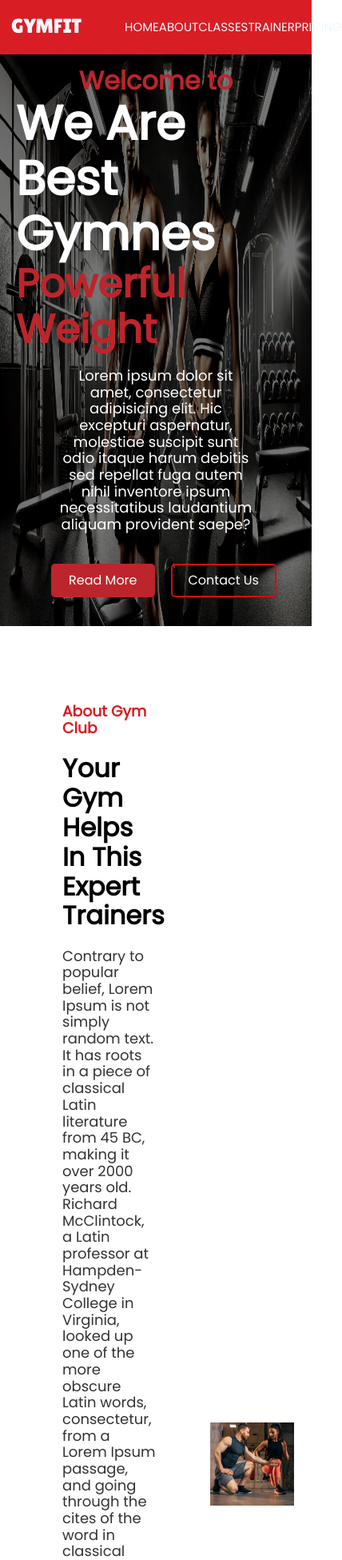
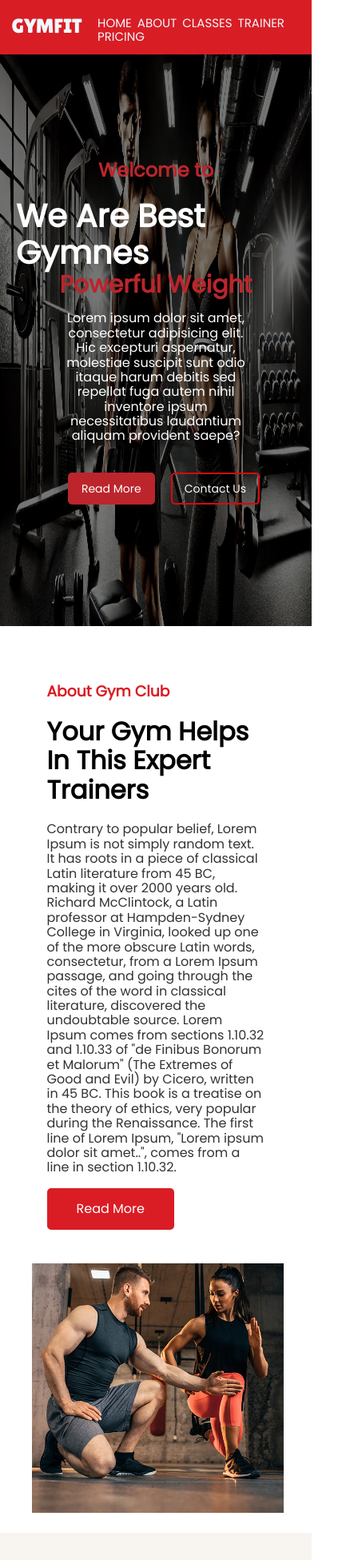
Before and after one commit to GuilhermePaes26/gym-fit, an Angular app: page / in a window 390 px wide. Shown: the top 1951 px of the page at 80% size, 428 px wide, since content can reach past the window. Built offline with nearby package versions, Linux system fonts and the light colour scheme.

Commit message:
feat: add to responsive into project

```diff
--- a/src/app/components/about/about.component.css
+++ b/src/app/components/about/about.component.css
@@ -44,3 +44,21 @@
   border: 2px solid black;
   transition: 0.3s;
 }
+@media (max-width: 770px) {
+  .content {
+    flex-direction: column;
+    align-items: center;
+    justify-content: center;
+  }
+  .textContent {
+    width: 70%;
+    padding: 5vh;
+  }
+  .imgContainer {
+    width: 90%;
+    margin-left: 40px;
+  }
+  .text {
+    font-size: 16px;
+  }
+}
--- a/src/app/components/class-card/class-card.component.css
+++ b/src/app/components/class-card/class-card.component.css
@@ -53,3 +53,9 @@ p {
   font-size: 15px;
   color: gray;
 }
+
+@media (max-width: 770px) {
+  .card {
+    width: 80%;
+  }
+}
--- a/src/app/components/classes/classes.component.css
+++ b/src/app/components/classes/classes.component.css
@@ -36,3 +36,14 @@ p {
 .red-text {
   color: #da1d25;
 }
+
+@media (max-width: 770px) {
+  .container {
+    flex-direction: column;
+    align-items: center;
+  }
+
+  .container > div {
+    flex: 1 1 100%;
+  }
+}
--- a/src/app/components/hero/hero.component.css
+++ b/src/app/components/hero/hero.component.css
@@ -91,3 +91,32 @@
   background-color: black;
   border: 2px solid black;
 }
+
+@media (max-width: 950px) {
+  .contentCenter {
+    background-size: 100% 100%;
+  }
+  .containerTitle {
+    margin-top: 20px;
+  }
+  .sub-red {
+    font-size: 24px;
+  }
+  .title {
+    font-size: 40px;
+  }
+  .RedTitle {
+    font-size: 30px;
+  }
+  .text {
+    font-size: 16px;
+  }
+  .redBtn {
+    padding: 10px 15px;
+    font-size: 14px;
+  }
+  .transparent {
+    padding: 10px 15px;
+    font-size: 14px;
+  }
+}
--- a/src/app/components/navbar/navbar.component.css
+++ b/src/app/components/navbar/navbar.component.css
@@ -35,3 +35,10 @@
 .list li:hover {
   color: #333;
 }
+
+@media (max-width: 720px) {
+  .list {
+    flex-wrap: wrap;
+    padding: 5px;
+  }
+}
--- a/src/app/components/plan/plan.component.css
+++ b/src/app/components/plan/plan.component.css
@@ -35,3 +35,13 @@
   gap: 20px;
   flex-wrap: wrap;
 }
+@media (max-width: 770px) {
+  .principal {
+    width: 100%;
+  }
+  .plans-row {
+    flex-direction: column;
+    align-items: center;
+    justify-content: center;
+  }
+}
--- a/src/app/components/prices-card/prices-card.component.css
+++ b/src/app/components/prices-card/prices-card.component.css
@@ -67,3 +67,30 @@ button:hover {
 .card:hover {
   transform: scale(1.05);
 }
+
+@media (max-width: 770px) {
+  .card {
+    width: 80%;
+  }
+
+  .value h3 {
+    font-size: 20px;
+  }
+
+  .value {
+    padding: 10px;
+  }
+
+  .features li {
+    font-size: 14px;
+  }
+
+  .btn {
+    padding: 10px;
+  }
+
+  button {
+    padding: 10px 20px;
+    font-size: 16px;
+  }
+}
--- a/src/app/components/trainer-card/trainer-card.component.css
+++ b/src/app/components/trainer-card/trainer-card.component.css
@@ -41,3 +41,17 @@
   font-size: 14px;
   color: #ff4d6d;
 }
+
+@media (max-width: 770px) {
+  .card {
+    width: 80%;
+    margin: 15px;
+  }
+}
+
+@media (max-width: 425px) {
+  .card {
+    width: 80%;
+    margin: 20px auto;
+  }
+}
--- a/src/app/components/trainers/trainers.component.css
+++ b/src/app/components/trainers/trainers.component.css
@@ -33,3 +33,13 @@ h1 {
   font-size: 40px;
   margin: 0px;
 }
+@media (max-width: 770px) {
+  .trainers-row {
+    flex-direction: column;
+    align-items: center;
+    justify-content: center;
+  }
+  .trainer-card {
+    flex: 1 1 100%;
+  }
+}
```
